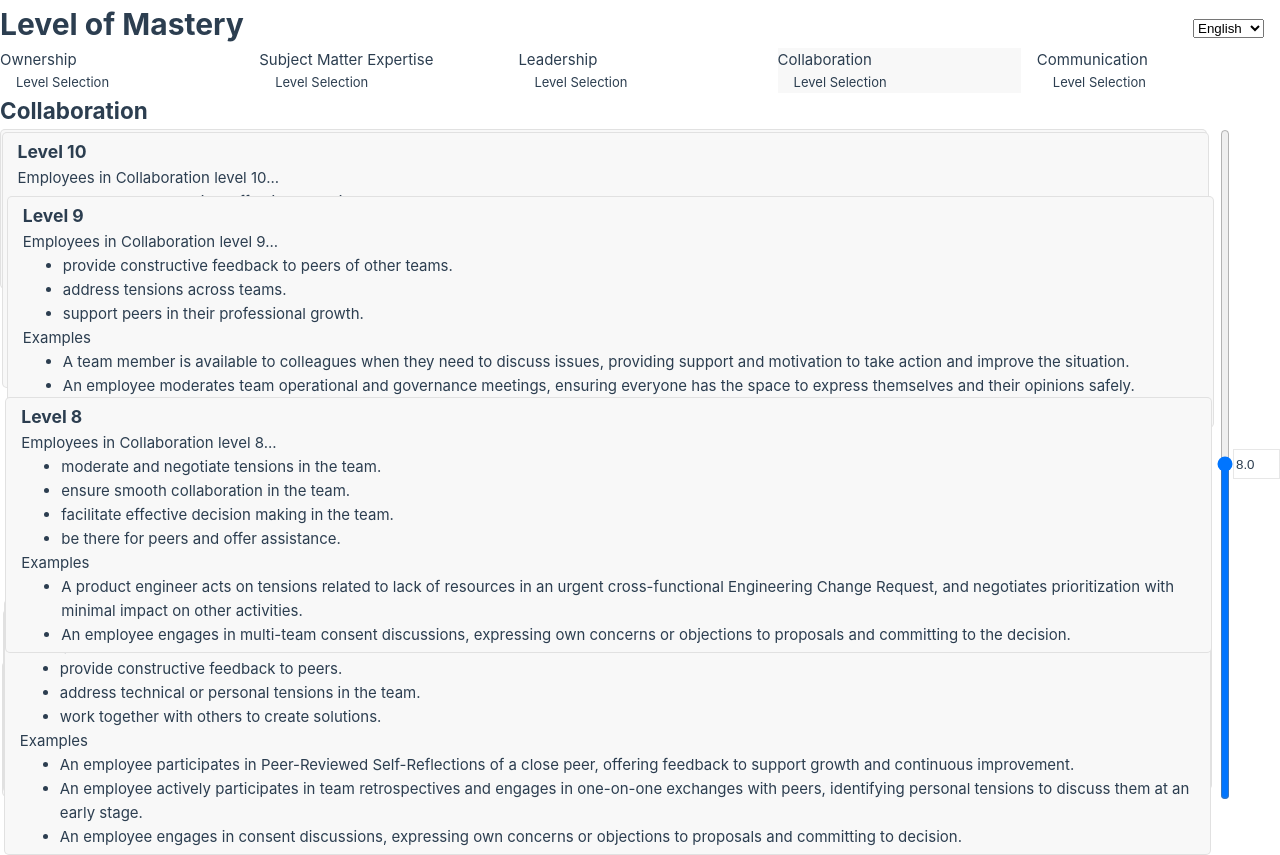
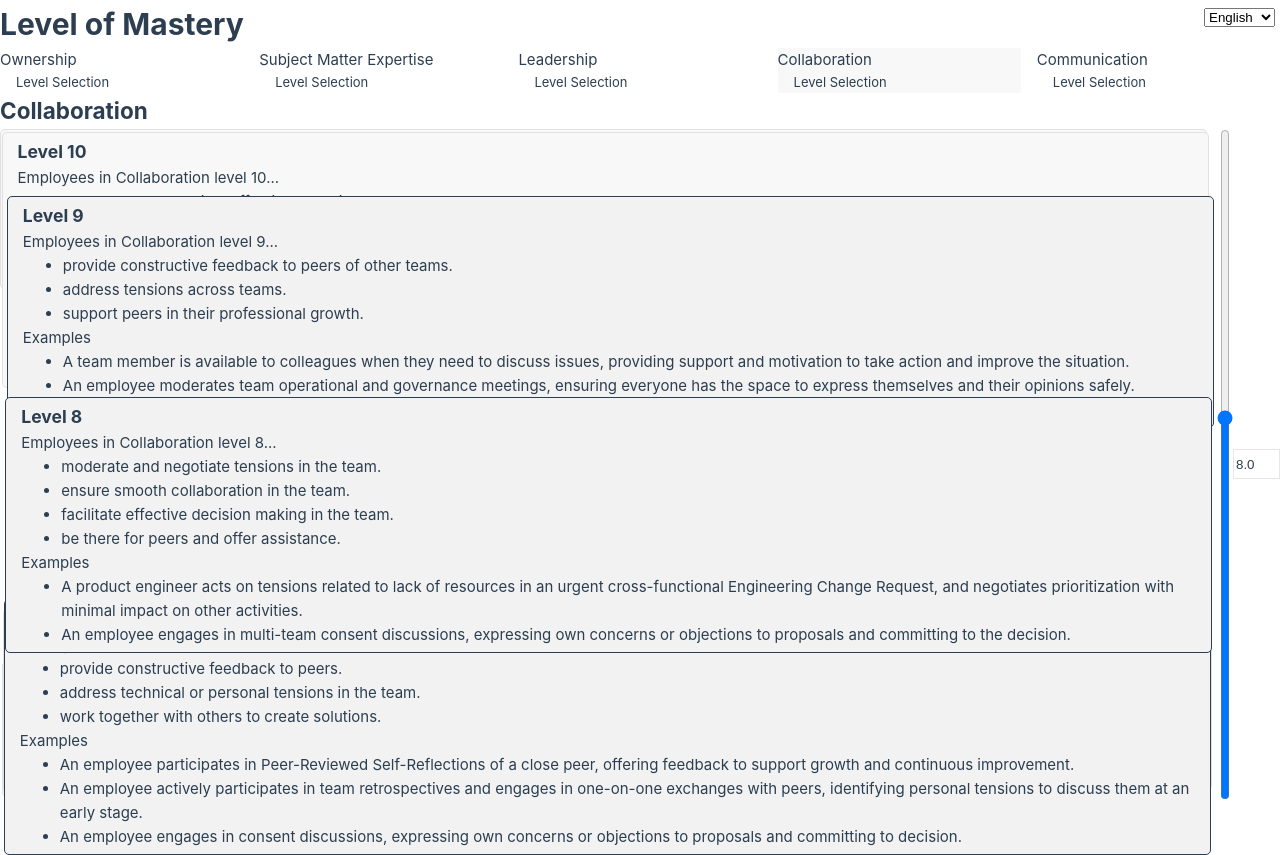
Before and after one commit to wrych/LoMSurvey, a Vue app: page /en/dimension/collaboration/levels in a window 1280 px wide. Built offline with nearby package versions, Linux system fonts and the light colour scheme.

Commit message:
minor styling changes

```diff
--- a/src/App.vue
+++ b/src/App.vue
@@ -19,7 +19,9 @@ const language = computed(
         <LanguageSwitcher />
       </div>
       <header>
-        <h1 class="highlight">{{ textblocks.level_of_mastery[language] }}</h1>
+        <h1 class="highlight title">
+          {{ textblocks.level_of_mastery[language] }}
+        </h1>
         <nav>
           <div v-for="d in dimensions">
             <RouterLink :to="`/${language}/dimension/${d.id}`">
@@ -57,8 +59,8 @@ const language = computed(
 
 .language-switcher {
   position: absolute;
-  top: 1rem;
-  right: 1rem;
+  top: 5px;
+  right: 5px;
 }
 
 nav {
@@ -83,6 +85,10 @@ a.router-link-exact-active {
   background-color: var(--color-background-soft);
 }
 
+.title {
+  display: none;
+}
+
 @media (min-width: 1024px) {
   nav {
     display: grid;
@@ -94,5 +100,9 @@ a.router-link-exact-active {
     width: 100vw;
     max-width: 1280px;
   }
+
+  .title {
+    display: block;
+  }
 }
 </style>
--- a/src/components/LevelDescriptions.vue
+++ b/src/components/LevelDescriptions.vue
@@ -75,7 +75,7 @@ const computedStyling = computed(() => {
     } else {
       const diff = cLvl - lvl.value;
       vs[lvl.value] =
-        `top: ${30 * diff + 40}%;left: ${((Math.max(nTop, nBottom) + lvlOffset - Math.round(diff)) * lvlOffset) / 4}%; z-index: ${Math.round(40 - Math.abs(diff) * 10)}`;
+        `top: ${30 * diff + 40}%;left: ${((Math.max(nTop, nBottom) + lvlOffset - Math.round(diff)) * lvlOffset) / 4}%; z-index: ${Math.round(40 - Math.abs(diff) * 10)}; background-color: var(--color-background-mute); border-color: var(--color-highlight);`;
     }
   });
   return vs;
@@ -86,7 +86,6 @@ watch(level, () => {});
 
 <style scoped>
 h3 {
-  color: var(--color-heading);
   cursor: pointer;
 }
 .leveldescriptioncontainer {
--- a/src/components/LevelSelector.vue
+++ b/src/components/LevelSelector.vue
@@ -6,7 +6,7 @@
       :language="language"
     />
     <div class="slidercontainer">
-      <LevelSlider v-model="value" />
+      <LevelSlider v-model="value" :max="max" />
       <NumberInput v-model="value" class="number" />
     </div>
   </div>
@@ -17,7 +17,7 @@ import LevelSlider from "./LevelSlider.vue";
 import NumberInput from "./NumberInput.vue";
 import LevelDescriptions from "./LevelDescriptions.vue";
 import { type Dimension } from "@/dimensions";
-import type { PropType } from "vue";
+import { computed, type PropType } from "vue";
 import * as textblocks from "@/textblocks";
 
 const value = defineModel();
@@ -31,6 +31,9 @@ const props = defineProps({
     required: true,
   },
 });
+const max = computed(() =>
+  Math.max(...props.dimension.levels.map((l: { value: number }) => l.value))
+);
 </script>
 
 <style scoped>
--- a/src/components/LevelSlider.vue
+++ b/src/components/LevelSlider.vue
@@ -4,7 +4,7 @@
     @input="updatemodel"
     type="range"
     min="40"
-    max="120"
+    :max="10 * props.max"
     class="slider"
   />
 </template>
@@ -13,6 +13,9 @@
 import { computed, type ModelRef } from "vue";
 
 const model: ModelRef<number | undefined> = defineModel();
+const props = defineProps({
+  max: { type: Number, default: 12 },
+});
 
 const updatemodel = (event: Event) => {
   if (!event.target) {
--- a/vite.config.ts
+++ b/vite.config.ts
@@ -6,7 +6,6 @@ import vueDevTools from "vite-plugin-vue-devtools";
 
 // https://vitejs.dev/config/
 export default defineConfig({
-  base: "/LoMSurvey/",
   plugins: [vue(), vueDevTools()],
   resolve: {
     alias: {
```
